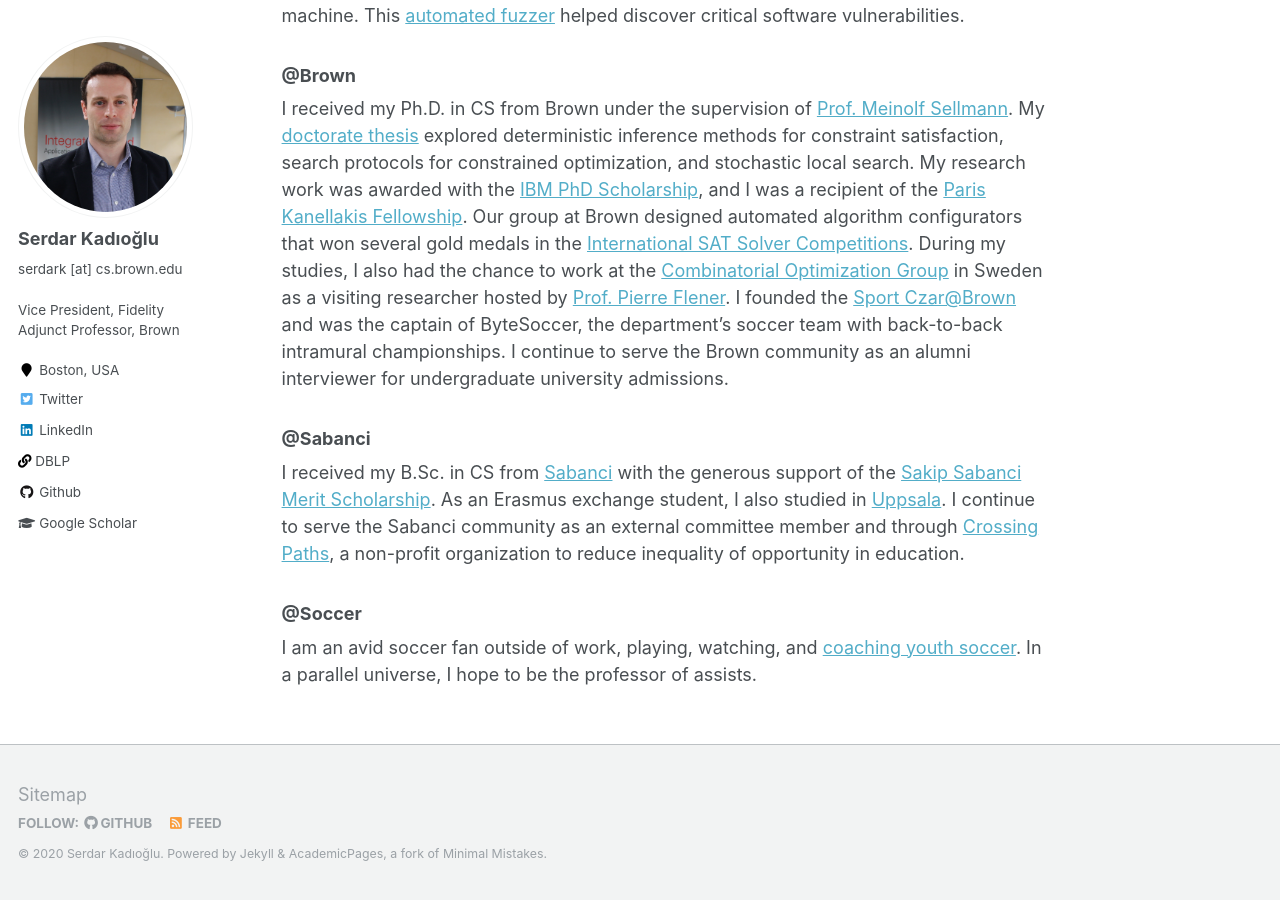
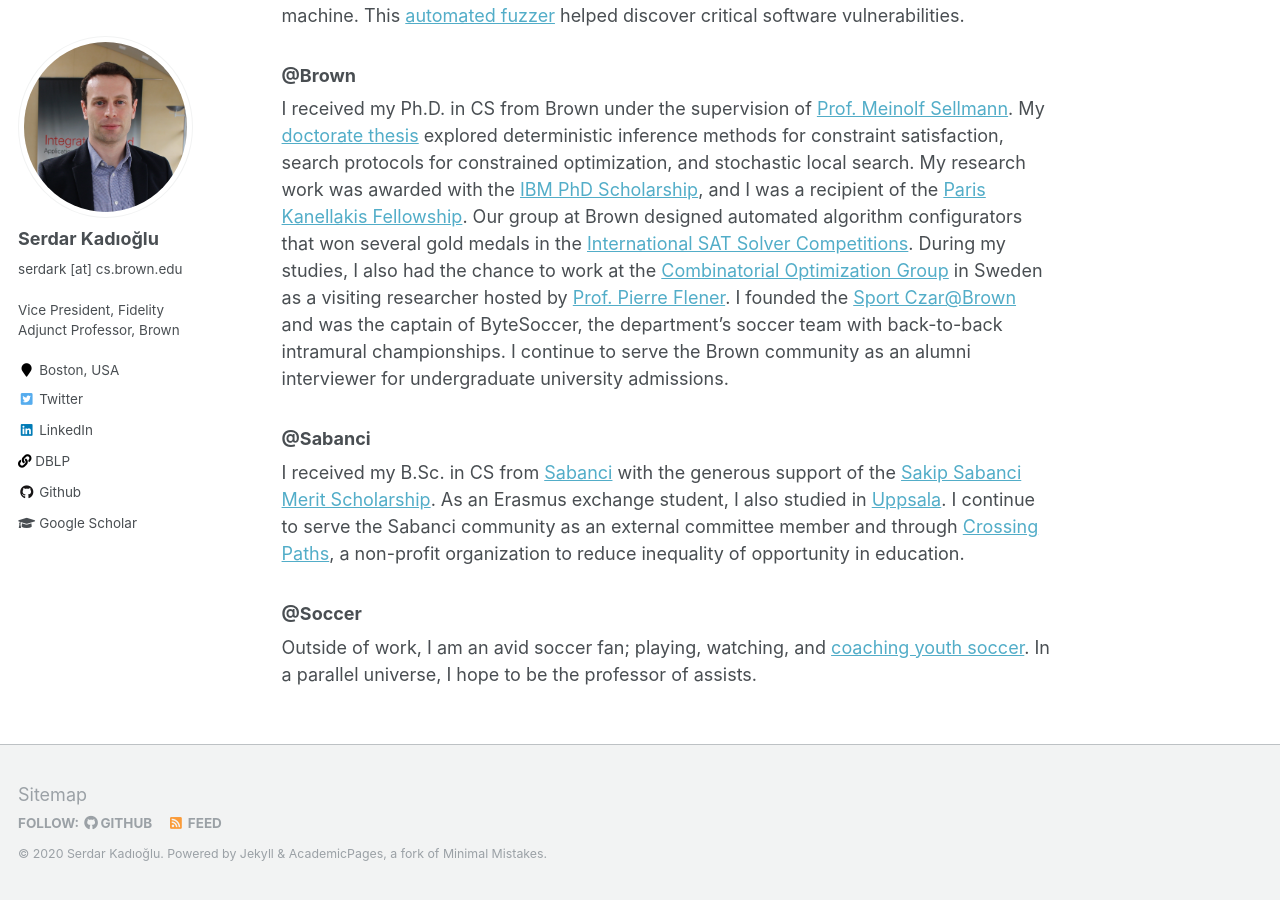
Before and after one commit to skadio/skadio.github.io, a Jekyll site: the page built from _pages/about.md, in a window 1280 px wide and 900 px high, scrolled down 1292 px. Built offline with Jekyll 4.4.1, drawn with Linux system fonts in a browser that asks for light colours.

```diff
--- a/_pages/about.md
+++ b/_pages/about.md
@@ -42,4 +42,4 @@ I received my B.Sc. in CS from [Sabanci](https://cs.sabanciuniv.edu/) with the g
 
 ### @Soccer
 
-I am an avid soccer fan outside of work, playing, watching, and [coaching youth soccer](https://www.sportsmanager.us/readingyouthsoccer.htm). In a parallel universe, I hope to be the professor of assists.
+Outside of work, I am an avid soccer fan; playing, watching, and [coaching youth soccer](https://www.sportsmanager.us/readingyouthsoccer.htm). In a parallel universe, I hope to be the professor of assists.
```
